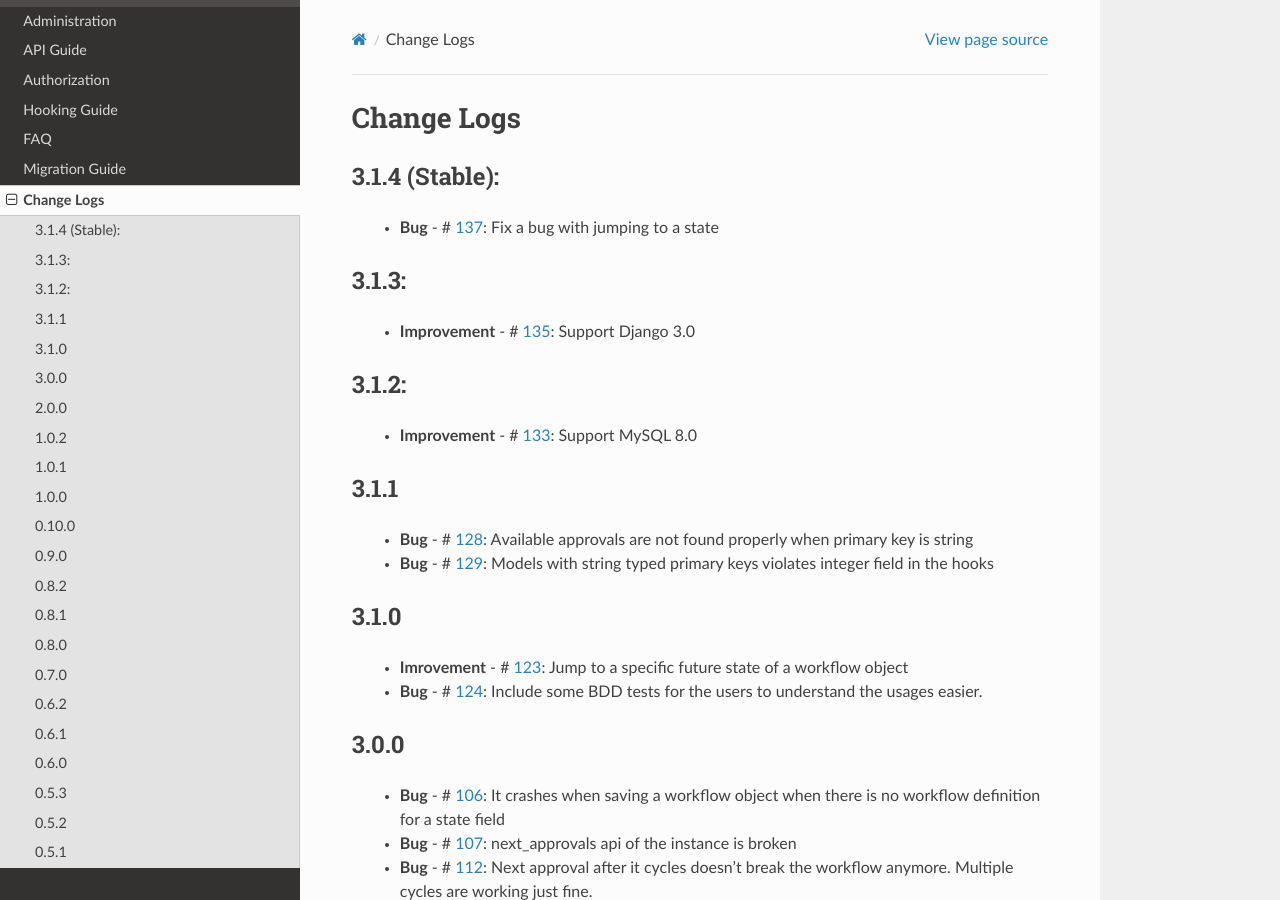
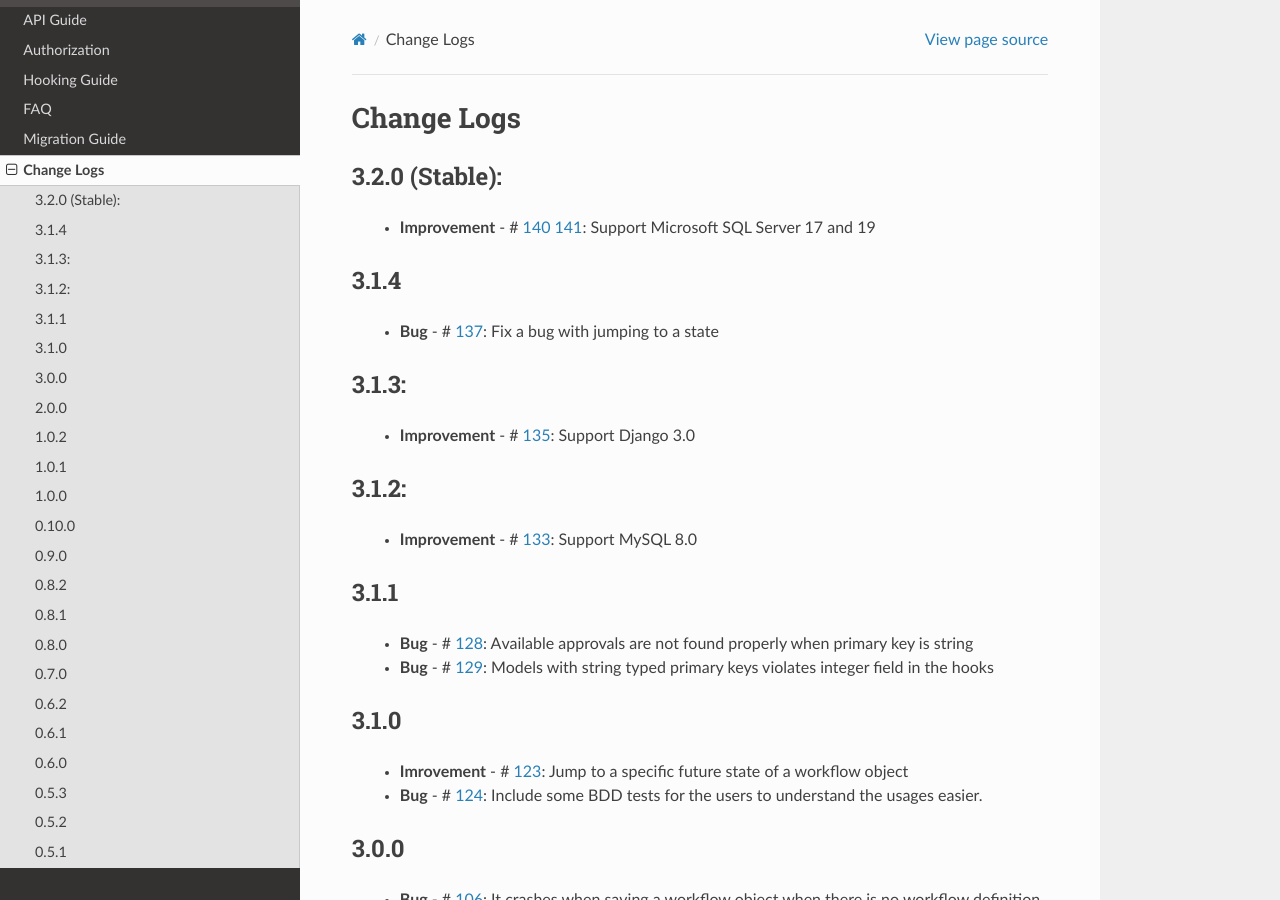
Before and after one commit to javrasya/django-river, a Sphinx documentation site: the page built from docs/changelog.rst, in a window 1280 px wide and 900 px high. Built offline with Sphinx 7.4.7 and the Read the Docs theme 2.0.0, drawn with Linux system fonts in a browser that asks for light colours; pages that are not in the unit, such as notebooks, are missing from menus.

Commit message:
[#141] Update changelogs with the release changes

```diff
--- a/docs/changelog.rst
+++ b/docs/changelog.rst
@@ -3,8 +3,16 @@
 Change Logs
 ===========
 
-3.1.4 (Stable):
+3.2.0 (Stable):
 ---------------
+    * **Improvement** -  # 140_ 141_: Support Microsoft SQL Server 17 and 19
+
+
+.. _140: https://github.com/javrasya/django-river/issues/140
+.. _141: https://github.com/javrasya/django-river/issues/141
+
+3.1.4
+-----
     * **Bug**         -  # 137_: Fix a bug with jumping to a state
 
 
```
